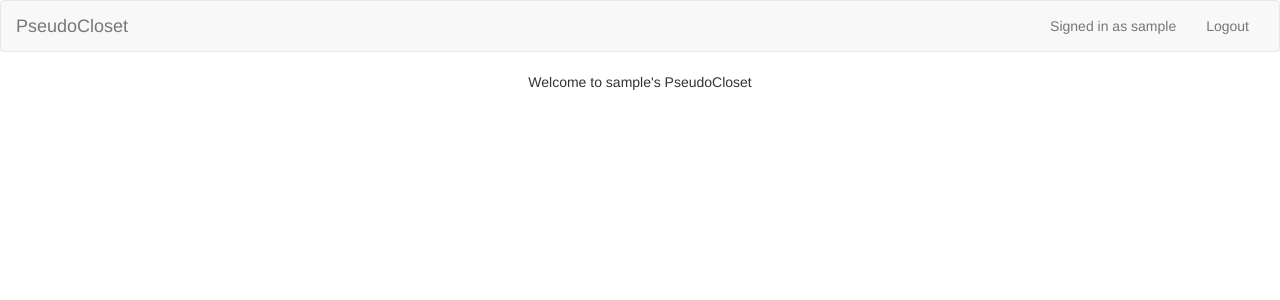
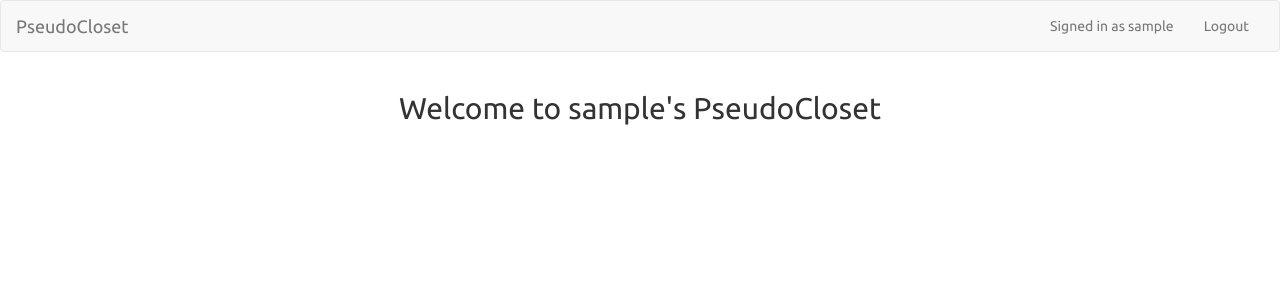
Before and after one commit to wdeng7714/pseudocloset.com, a PHP site: page / in a window 1280 px wide. Shown: the top 300 px of the page. Run offline with PHP 8.4, Linux system fonts and the light colour scheme; the visitor is signed in with stand-in values (Sample User, id 1); a stand-in replaces the project's code that opens the database connection; some libraries are stand-ins or nearby versions.

Commit message:
made changes to index and stylesheet

```diff
--- /dev/null
+++ b/css/main.css
@@ -0,0 +1,13 @@
+body{
+	font-family: 'Ubuntu', sans-serif;
+}
+
+.navbar{
+	/**margin:0;*/
+}
+
+.container{
+}
+.row{
+
+}
--- a/index.php
+++ b/index.php
@@ -12,10 +12,10 @@
 	<head>
 		<title>Home | PseudoCloset</title>
 		<meta content = "width = device.width , initial-scale = 1.0" name = "viewport">
-		<link rel = "stylesheet" href = "css/main.css" type = "text/css"/>
 		<link rel = "stylesheet" href = "vendor/font-awesome/css/font-awesome.min.css"/>
 		<link rel = "stylesheet" href = "vendor/bootstrap/css/bootstrap.min.css" type="text/css"/>
 		<link href="https://fonts.googleapis.com/css?family=Ubuntu" rel="stylesheet"/>
+		<link rel = "stylesheet" href = "css/main.css" type = "text/css"/>
 	</head>
 	<body>
 		<nav class = "navbar navbar-default" role = "navigation">
@@ -56,9 +56,15 @@
 			</div>
 		</nav>
 
-		<div class = "text-center">Welcome to <?php echo $_SESSION['username'];?>'s PseudoCloset
+		<div class = "container">
+			<div class = "row">
+				<div class = "col-md-12">
+					<h2 class = "text-center">
+						Welcome to <?php echo $_SESSION['username'];?>'s PseudoCloset
+					</h2>
+				</div>
+			</div>
 		</div>
-
 		<script src = "vendor/jquery/jquery-3.1.0.min.js"></script>
 		<script src = "vendor/bootstrap/js/bootstrap.min.js"></script>
 	</body>
```
